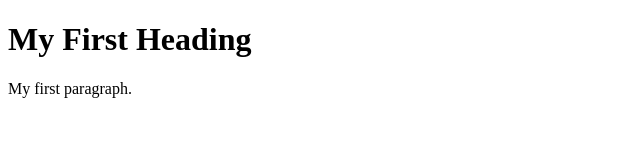
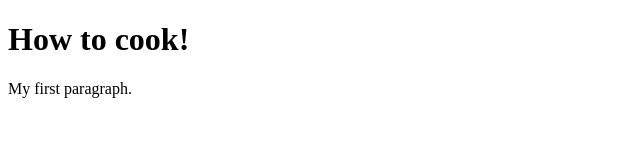
Before and after one commit to helaaaaaa/mywebpage, a plain HTML site: page index.html in a window 1280 px wide. Shown: the whole page, without its empty margins (0-640 px from the left). Drawn offline with Linux system fonts and the light colour scheme.

Commit message:
Update index.html

```diff
--- a/index.html
+++ b/index.html
@@ -5,7 +5,7 @@
 </head>
 <body>
 
-<h1>My First Heading</h1>
+<h1>How to cook!</h1>
 <p>My first paragraph.</p>
 
 </body>
```
